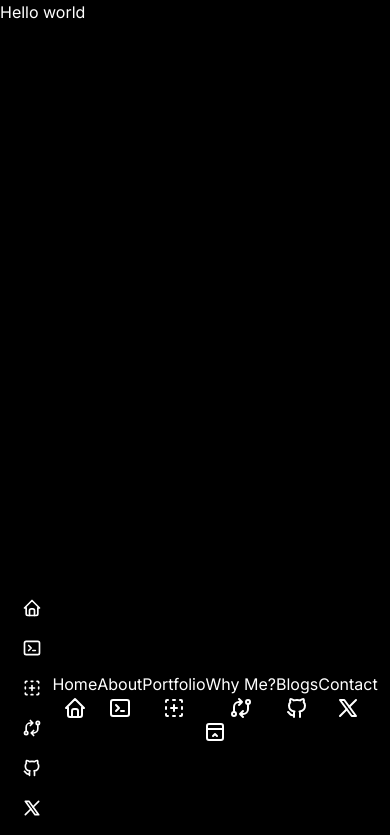
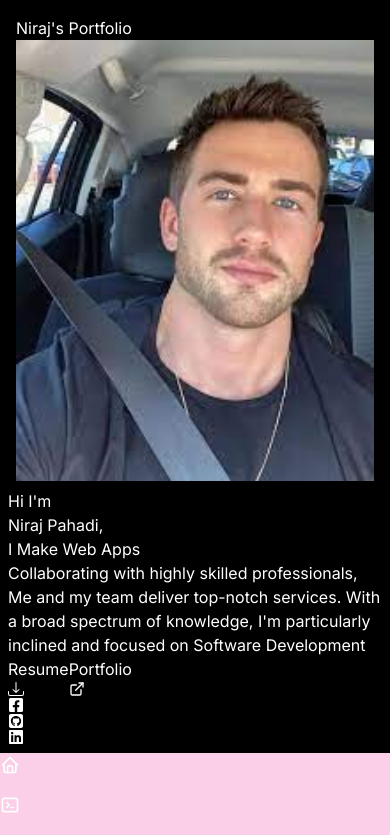
Before and after one commit to pahadiniraj/Portfolio, a Next.js app: page / in a window 390 px wide. Shown: the top 835 px of the page. Built offline with nearby package versions, Linux system fonts and the light colour scheme.

Commit message:
responsive navbar

```diff
--- a/package.json
+++ b/package.json
@@ -15,6 +15,8 @@
     "next": "14.2.5",
     "react": "^18",
     "react-dom": "^18",
+    "react-icons": "^5.3.0",
+    "react-typed": "^2.0.12",
     "tailwind-merge": "^2.5.2"
   },
   "devDependencies": {
--- a/src/Components/Button/Button.tsx
+++ b/src/Components/Button/Button.tsx
@@ -9,13 +9,19 @@ interface buttonProps {
   text?: string;
 }
 
-const Button: React.FC<buttonProps> = ({ onClick, className, text }) => {
+const Button: React.FC<buttonProps> = ({
+  onClick,
+  className,
+  children,
+  text,
+}) => {
   return (
     <button
       onClick={onClick}
-      className={`${className}  transition-transform duration-300 ease-in-out active:scale-90`}
+      className={`${className}  transition duration-300 ease-linear active:scale-90  hover:shadow-custom`}
     >
       {text}
+      {children}
     </button>
   );
 };
--- a/src/Components/Home/Home.tsx
+++ b/src/Components/Home/Home.tsx
@@ -1,20 +1,52 @@
 "use client";
-import React, { useState } from "react";
-import Button from "../Button/Button";
+import React from "react";
+import HomeButtons from "./HomeButtons/HomeButtons";
+import SocialLinks from "./SocialLinks/SocialLinks";
+import Image from "next/image";
+import profile from "../../Assets/ProfileImg/profile.jpg";
+import { ReactTyped } from "react-typed";
 
 const HomeComponent = () => {
-  const [text, setText] = useState(false);
-  const handleClick = () => {
-    setText(!text);
-    console.log("hey there ");
-  };
   return (
-    <div className="">
-      <Button
-        onClick={handleClick}
-        text="Hello world"
-        className="border p-2 "
-      />
+    <div className="flex flex-col md:flex-row  ">
+      {/* Image Section */}
+      <div className="md:w-2/6 bg-green-200 order-1 md:order-2 p-2  flex flex-col gap-4 justify-center items-center">
+        <h1 className="text-center text-2xl font-bold md:hidden">
+          Niraj's Portfolio
+        </h1>
+        <Image
+          src={profile}
+          alt="Niraj Pahadi Photo"
+          className="w-full rounded-xl "
+        />
+      </div>
+      {/* Text Section */}
+      <div className="md:w-3/5 order-2 md:order-1 pl-2 py-2 flex flex-col gap-6 justify-center">
+        <section>
+          <p className="text-4xl font-bold ">Hi I'm</p>
+          <h1 className="text-4xl font-bold ">Niraj Pahadi,</h1>
+          <h2 className="text-4xl font-bold ">
+            {" "}
+            <ReactTyped
+              strings={["I Make Web Apps", "I Make Web APIs"]}
+              typeSpeed={60}
+              backSpeed={50}
+              loop
+            />
+          </h2>
+          <p className="text-sm mt-3">
+            Collaborating with highly skilled professionals, Me and my team
+            deliver top-notch services. With a broad spectrum of knowledge, I'm
+            particularly inclined and focused on{" "}
+            <span className="font-bold">Software Development</span>
+          </p>
+        </section>
+        <div className="flex-col gap-5 flex justify-center md:justify-start md:flex-row">
+          <HomeButtons />
+
+          <SocialLinks />
+        </div>
+      </div>
     </div>
   );
 };
--- /dev/null
+++ b/src/Components/Home/HomeButtons/HomeButtons.tsx
@@ -0,0 +1,25 @@
+import React from "react";
+import Button from "@/Components/Button/Button";
+import { FiExternalLink } from "react-icons/fi";
+import { BsDownload } from "react-icons/bs";
+
+const HomeButtons = () => {
+  return (
+    <div className="flex gap-3">
+      <Button
+        className="py-2 px-3 rounded-md border font-semibold flex justify-center items-center gap-2 "
+        text=" Resume"
+      >
+        <BsDownload className="text-lg" />
+      </Button>
+      <Button
+        className="py-2 px-3 rounded-md border hover:bg-white hover:text-black font-semibold flex justify-center items-center gap-2 "
+        text="Portfolio "
+      >
+        <FiExternalLink className="text-lg" />
+      </Button>
+    </div>
+  );
+};
+
+export default HomeButtons;
--- /dev/null
+++ b/src/Components/Home/SocialLinks/SocialLinks.tsx
@@ -0,0 +1,43 @@
+import React from "react";
+import { FaFacebookSquare } from "react-icons/fa";
+import { FaSquareGithub } from "react-icons/fa6";
+import { FaLinkedin } from "react-icons/fa";
+
+const SocialLinks: React.FC = () => {
+  const data = [
+    {
+      url: "https://www.facebook.com/profile.php?id=100089208278456",
+      icon: <FaFacebookSquare />,
+    },
+    {
+      url: "https://github.com/pahadiniraj",
+      icon: <FaSquareGithub />,
+    },
+    {
+      url: "https://www.linkedin.com/in/niraj-pahadi-733147292/",
+      icon: <FaLinkedin />,
+    },
+  ];
+
+  return (
+    <div className="flex items-end mb-1 ml-2">
+      <ul className="flex gap-2">
+        {data.map((item, index) => (
+          <li key={index}>
+            <a
+              href={item.url}
+              target="_blank"
+              rel="noopener noreferrer"
+              className="relative text-white text-2xl group "
+            >
+              {item.icon}
+              <span className="absolute top-7  left-0 w-0 h-0.5 rounded-sm bg-white transition-all duration-300 ease-in-out group-hover:w-full " />
+            </a>
+          </li>
+        ))}
+      </ul>
+    </div>
+  );
+};
+
+export default SocialLinks;
--- a/src/Components/Navbar/Navbar.tsx
+++ b/src/Components/Navbar/Navbar.tsx
@@ -4,7 +4,7 @@ import { FloatingDockDemo } from "../UI/Components/FlotingDocComp";
 const Navbar = () => {
   return (
     <>
-      <div className="fixed  bottom-5 w-full left-0 md:static">
+      <div className="fixed  bottom-5  right-6  md:static">
         <FloatingDockDemo />
       </div>
     </>
--- a/src/Components/UI/Components/FlotingDocComp.tsx
+++ b/src/Components/UI/Components/FlotingDocComp.tsx
@@ -46,9 +46,9 @@ export function FloatingDockDemo() {
     },
   ];
   return (
-    <div className="flex items-center justify-center  w-full  ">
+    <div>
       <FloatingDock
-        mobileClassName="mt-2" // only for demo, remove for production
+        mobileClassName="h-full w-full mt-2" // only for demo, remove for production
         items={links}
       />
     </div>
--- a/src/Components/UI/Helper/FloatingDoc.tsx
+++ b/src/Components/UI/Helper/FloatingDoc.tsx
@@ -1,5 +1,6 @@
 import { cn } from "../../../Utils/cn";
-import { IconLayoutNavbarCollapse } from "@tabler/icons-react";
+import { TbLayoutNavbarCollapseFilled } from "react-icons/tb";
+
 import {
   AnimatePresence,
   MotionValue,
@@ -40,7 +41,7 @@ const FloatingDockMobile = ({
   items: { title: string; icon: React.ReactNode; href: string }[];
   className?: string;
 }) => {
-  const [open, setOpen] = useState(true);
+  const [open, setOpen] = useState(false);
   const pathname = usePathname();
 
   const handleLinkClick = () => {
@@ -48,18 +49,10 @@ const FloatingDockMobile = ({
   };
 
   return (
-    <div
-      className={cn(
-        "relative   md:hidden  flex justify-center items-center flex-col ",
-        className
-      )}
-    >
+    <div className={cn(" md:hidden  ", className)}>
       <AnimatePresence>
         {open && (
-          <motion.div
-            layoutId="nav"
-            className="mb-2 inset-x-0 flex flex-row gap-3 "
-          >
+          <motion.div layoutId="nav" className="mb-2  flex flex-col gap-3 ">
             {items.map((item, idx) => (
               <motion.div
                 key={item.title}
@@ -77,17 +70,14 @@ const FloatingDockMobile = ({
                 }}
                 transition={{ delay: (items.length - 1 - idx) * 0.05 }}
               >
-                <div className="text-xs flex justify-center items-center">
-                  {item.title}
-                </div>
                 <Link
                   href={item.href}
                   key={item.title}
                   onClick={handleLinkClick}
-                  className="h-10 w-10 rounded-full bg-gray-50 dark:bg-neutral-900 flex items-center justify-center"
+                  className=" h-12 w-12  border border-gray-500 rounded-full dark:bg-neutral-900 flex items-center justify-center"
                 >
                   <div
-                    className={`h-6 w-6 ${
+                    className={`h-6 w-6  ${
                       pathname.endsWith(item.href) ? "text-purple-400" : ""
                     }`}
                   >
@@ -101,9 +91,24 @@ const FloatingDockMobile = ({
       </AnimatePresence>
       <button
         onClick={() => setOpen(!open)}
-        className="h-11 w-11 rounded-full bg-gray-50 dark:bg-neutral-800 flex items-center justify-center"
+        className="h-12 w-12 rounded-full bg-gray-50 dark:bg-neutral-800 flex items-center justify-center"
       >
-        <IconLayoutNavbarCollapse className=" text-neutral-500 dark:text-neutral-400" />
+        <motion.div
+          animate={{
+            y: [0, -3, 0], // Move up and down
+          }}
+          transition={{
+            repeat: Infinity, // Loop the animation
+            repeatType: "loop", // Loop type
+            duration: 1.5, // Duration of one loop
+            ease: "easeInOut", // Smooth easing
+            restSpeed: "0.1",
+          }}
+          whileHover={{ y: 0 }} // Stop jumping on hover
+          className="text-neutral-500 dark:text-neutral-400"
+        >
+          <TbLayoutNavbarCollapseFilled className=" text-white text-3xl " />
+        </motion.div>
       </button>
     </div>
   );
--- a/src/app/layout.tsx
+++ b/src/app/layout.tsx
@@ -23,19 +23,18 @@ export default function RootLayout({
         <title>Niraj's Portfolio</title>
       </head>
       <body
-        className={`${inter.className} md:container md:px-10  md:mx-auto md:bg-white flex flex-col gap-4 justify-center items-center h-screen relative `}
+        className={`${inter.className} md:container md:px-10  md:mx-auto  md:flex md:justify-center md:flex-col gap-4 justify-center items-center h-screen bg-pink-200 relative `}
       >
         <main
-          className="bg-black md:rounded-2xl  w-full h-full md:w-[900px] md:h-[420px]
+          className="bg-black md:rounded-2xl p-2 w-full  md:w-[900px] md:h-[400px]
          "
         >
           {children}
         </main>
-        <header className="absolute bottom-4 md:static">
+        <header className="  md:static">
           <Navbar />
         </header>
       </body>
     </html>
   );
 }
-// h-[370px] w-[1000px]
--- a/tailwind.config.ts
+++ b/tailwind.config.ts
@@ -9,6 +9,9 @@ const config: Config = {
   ],
   theme: {
     extend: {
+      boxShadow: {
+        custom: "1px 0 8px white",
+      },
       colors: {
         primary: "#1D4ED8", // Custom primary color
         secondary: "#9333EA", // Custom secondary color
@@ -25,6 +28,8 @@ const config: Config = {
         cursive: ["Dancing Script", "cursive"], // Cursive font for specific text
       },
       fontSize: {
+        xxs: ".65rem", // 12px
+
         xs: ".75rem", // 12px
         sm: ".875rem", // 14px
         base: "1rem", // 16px
```
Also changed, not shown: src/Assets/ProfileImg/profile.jpg (added), 1 other file (tests, documents, lock files or other folders).
